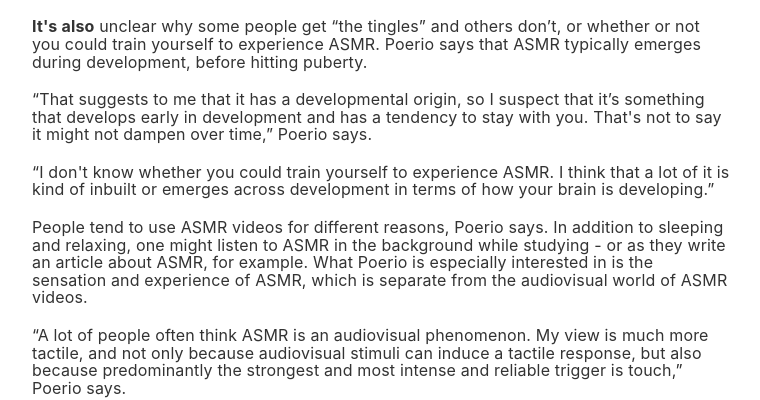
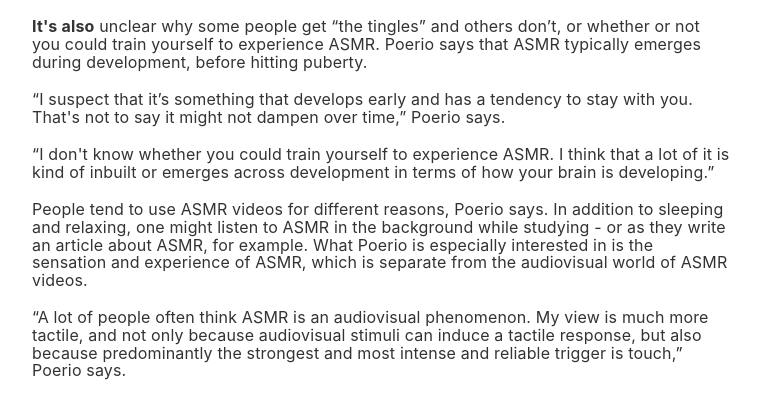
Before and after one commit to LauraMiina/asmr-project, a plain HTML site: page docs/index.html in a window 1280 px wide. Shown: the part 3176-3576 px from the top of the page, without its empty margins (258-1018 px from the left). Drawn offline with Linux system fonts and the light colour scheme.

Commit message:
Update index.html

```diff
--- a/docs/index.html
+++ b/docs/index.html
@@ -62,7 +62,7 @@
               </script>
                 <p><b>It's also</b> unclear why some people get “the tingles” and others don’t, or whether or not you could train yourself to experience ASMR. Poerio says that ASMR typically emerges during development, before hitting puberty.
                 </p>
-                <p>“That suggests to me that it has a developmental origin, so I suspect that it’s something that develops early in development and has a tendency to stay with you. That's not to say it might not dampen over time,” Poerio says.
+                <p>“I suspect that it’s something that develops early and has a tendency to stay with you. That's not to say it might not dampen over time,” Poerio says.
                 </p>
                 <p>“I don't know whether you could train yourself to experience ASMR. I think that a lot of it is kind of inbuilt or emerges across development in terms of how your brain is developing.”
                 </p>
```
